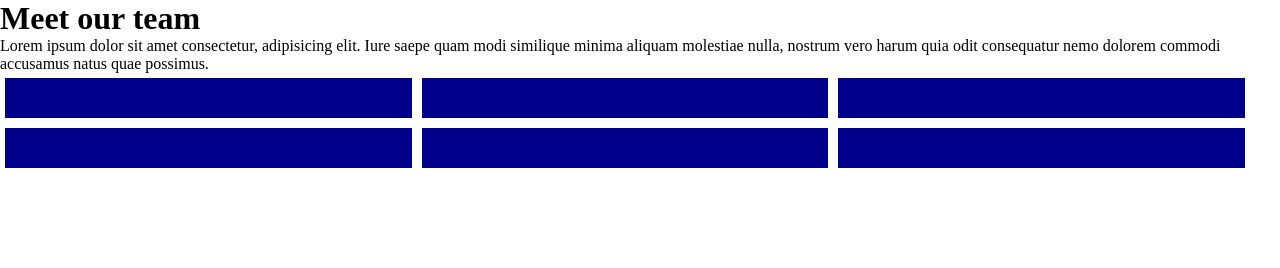
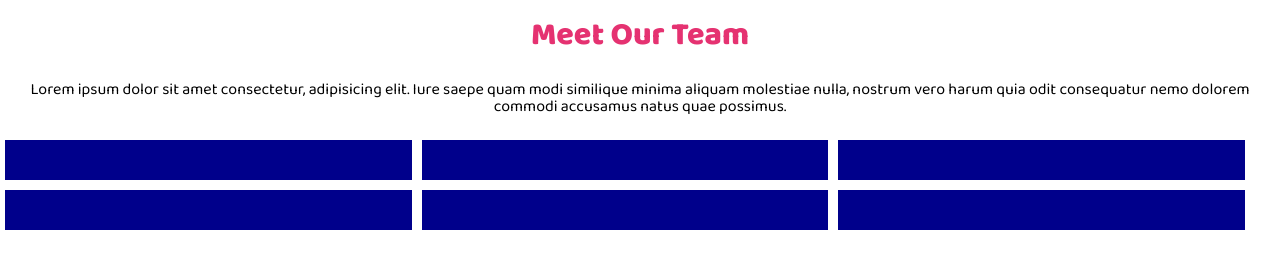
Before and after one commit to andrea-prina/html-css-float-cards, a plain HTML site: page index.html in a window 1280 px wide. Drawn offline with Linux system fonts and the light colour scheme.

Commit message:
Completata formattazione header

```diff
--- a/css/style.css
+++ b/css/style.css
@@ -1,4 +1,4 @@
-/* Formatting reset & clearfix */
+@import url('https://fonts.googleapis.com/css2?family=Baloo+2:wght@400;600;800&display=swap');/* Formatting reset & clearfix */
 *{
     margin: 0;
     padding: 0;
@@ -13,6 +13,27 @@
 
 }
 
+body {
+
+    text-align: center;
+    font-family: 'Baloo 2', Arial;
+}
+
+/* Title and description */
+
+h1 {
+    color: #E53271;
+    font-size: 800;
+    margin: 10px;
+}
+
+header p {
+
+    line-height: 17px;
+    margin: 20px;
+}
+
+/* Team member cards */
 .card {
 
     background-color: darkblue;
--- a/index.html
+++ b/index.html
@@ -10,7 +10,7 @@
 <body>
 
     <header>
-        <h1>Meet our team</h1>
+        <h1>Meet Our Team</h1>
         <p>Lorem ipsum dolor sit amet consectetur, adipisicing elit. Iure saepe quam modi similique minima aliquam molestiae nulla, nostrum vero harum quia odit consequatur nemo dolorem commodi accusamus natus quae possimus.</p>
     </header>
 
```
